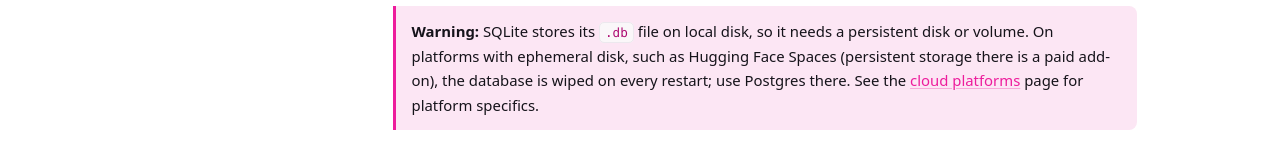
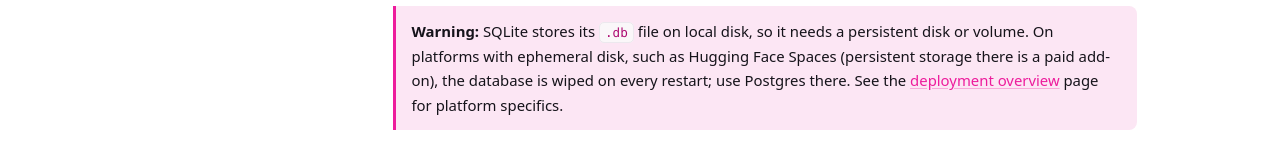
Before and after one commit to omnigent-ai/omnigent-site, a Next.js app: page /docs/deploy/database in a window 1280 px wide. Shown: the part 1063-1220 px from the top of the page. Built offline with nearby package versions, Linux system fonts and the light colour scheme.

Commit message:
Fix stale /docs/deploy/cloud link after deploy pages merged into overview

```diff
--- a/app/docs/deploy/database/page.js
+++ b/app/docs/deploy/database/page.js
@@ -85,7 +85,7 @@ export default function Page() {
           needs a persistent disk or volume. On platforms with ephemeral disk, such as Hugging Face
           Spaces (persistent storage there is a paid add-on), the database is wiped on every
           restart; use Postgres there. See the{" "}
-          <Link href="/docs/deploy/cloud">cloud platforms</Link> page for platform specifics.
+          <Link href="/docs/deploy/overview">deployment overview</Link> page for platform specifics.
         </p>
       </div>
 
```
